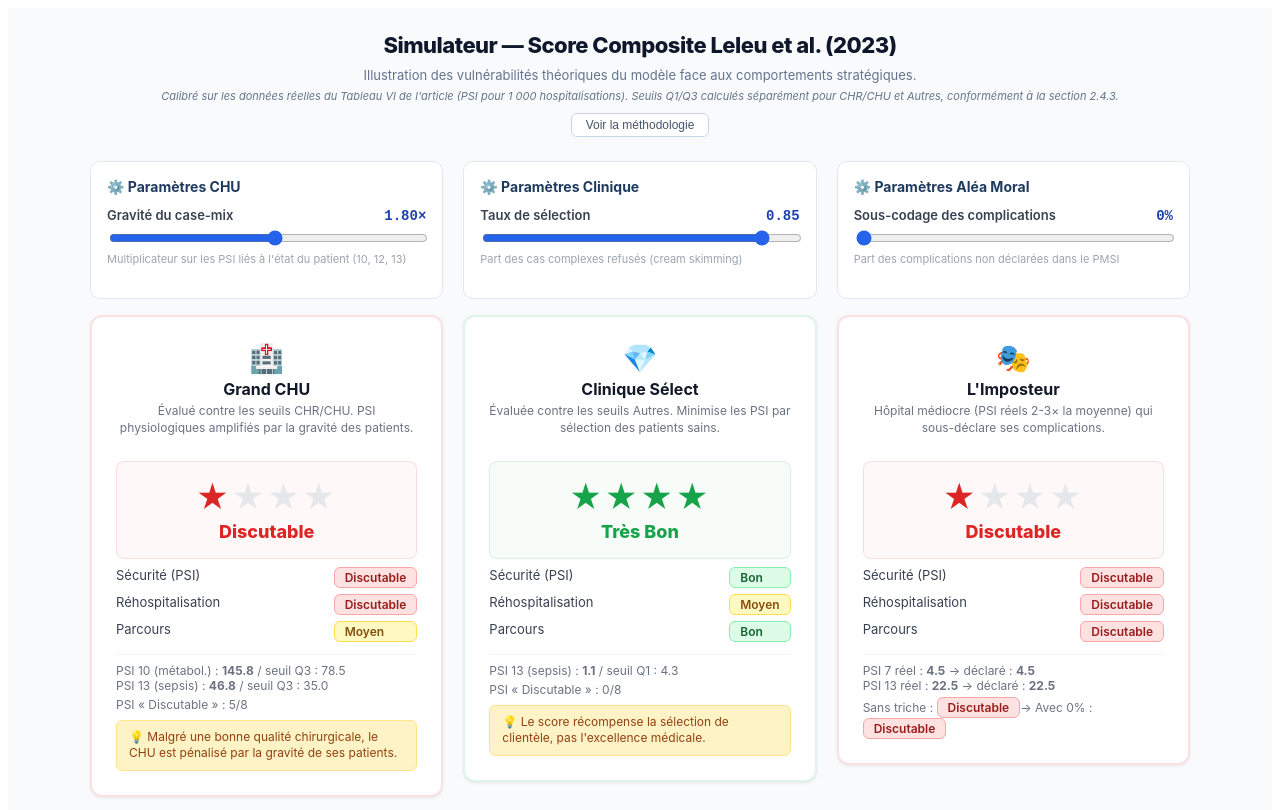
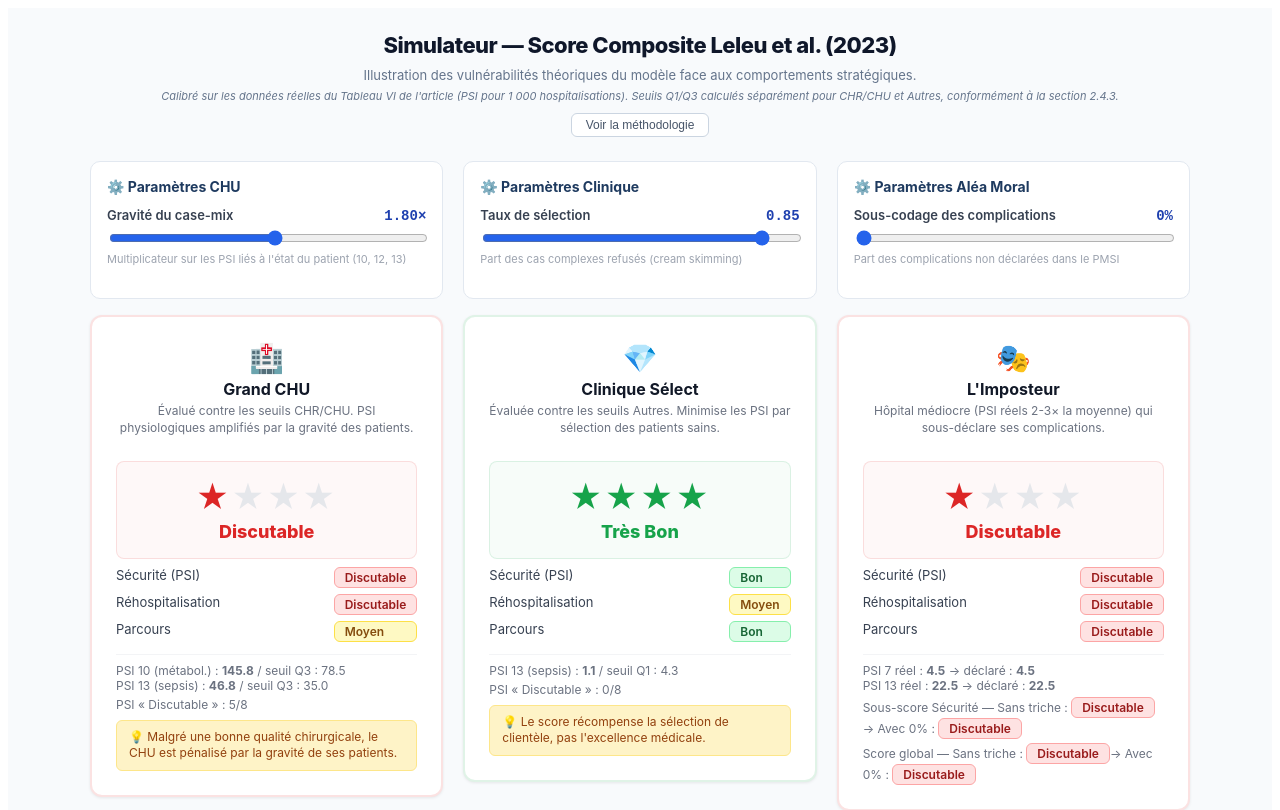
Before and after one commit to RaoufPerso/simulateur-leleu, a React (Vite) app: page / in a window 1280 px wide. Shown: the top 810 px of the page. Built offline with nearby package versions, Linux system fonts and the light colour scheme.

Commit message:
Update reference market and security score display

```diff
--- a/src/App.jsx
+++ b/src/App.jsx
@@ -329,7 +329,7 @@ export default function SimulateurLeleu() {
           maxWidth: 1100, margin: "0 auto 20px", padding: 20, background: "white",
           borderRadius: 10, border: "1px solid #e2e8f0", fontSize: 13, color: "#334155", lineHeight: 1.6,
         }}>
-          <strong>Marché de référence :</strong> 250 établissements CHR + 250 autres, générés par distributions log-normales centrées sur les moyennes nationales (article, Tab. VI). Les PSI sont corrélés via un facteur de gravité commun.
+          <strong>Marché de référence :</strong> 32 établissements CHR/CHU + 468 autres, générés par distributions log-normales centrées sur les moyennes observées (article, Tab. VI). Les PSI sont corrélés via un facteur de gravité commun.
           <br /><strong>Seuils :</strong> Q1 (25e percentile) = « Bon », Q3 (75e percentile) = « Discutable », calculés séparément par catégorie.
           <br /><strong>Règles d'agrégation :</strong> Fidèles à l'Encadré 2 de l'article. ≥2 PSI Discutable → sous-score Discutable. ≥2 sous-scores Discutable → score final D (Discutable).
           <br /><strong>Statut épistémologique :</strong> Cette simulation <em>illustre</em> des vulnérabilités théoriques. Elle ne <em>démontre</em> pas leur existence empirique, qui nécessiterait des données SNDS réelles.
@@ -404,14 +404,20 @@ export default function SimulateurLeleu() {
                 <div>PSI 7 réel : <strong>{(realPSI.PSI7 * 3).toFixed(1)}</strong> → déclaré : <strong>{imposteurData.PSI7.toFixed(1)}</strong></div>
                 <div>PSI 13 réel : <strong>{(realPSI.PSI13 * 3).toFixed(1)}</strong> → déclaré : <strong>{imposteurData.PSI13.toFixed(1)}</strong></div>
                 <div style={{ marginTop: 4 }}>
-                  Sans triche : <Badge text={imposteurSansTriche.label} type={imposteurSansTriche.ssSecu} />
-                  → Avec {triche}% : <Badge text={scoreImposteur.label} type={scoreImposteur.ssSecu} />
+                  Sous-score Sécurité — Sans triche : <Badge text={imposteurSansTriche.ssSecu} type={imposteurSansTriche.ssSecu} />
+                  → Avec {triche}% : <Badge text={scoreImposteur.ssSecu} type={scoreImposteur.ssSecu} />
+                </div>
+                <div style={{ marginTop: 4 }}>
+                  Score global — Sans triche : <Badge text={imposteurSansTriche.label} type={imposteurSansTriche.label === "Très Bon" ? "Bon" : imposteurSansTriche.label} />
+                  → Avec {triche}% : <Badge text={scoreImposteur.label} type={scoreImposteur.label === "Très Bon" ? "Bon" : scoreImposteur.label} />
                 </div>
               </div>
             }
             highlight={scoreImposteur.grade !== imposteurSansTriche.grade
-              ? `${triche}% de sous-codage suffit à changer la note de ${imposteurSansTriche.label} à ${scoreImposteur.label}.`
-              : triche > 0 ? `À ${triche}%, le sous-codage ne suffit pas encore à changer la note.` : null}
+              ? `${triche}% de sous-codage suffit à changer le score global de ${imposteurSansTriche.label} à ${scoreImposteur.label}.`
+              : triche > 0
+                ? `Le sous-codage peut améliorer le sous-score Sécurité sans forcément changer le score global (Réhospitalisation et Parcours restent inchangés).`
+                : null}
           />
         </div>
       </div>
```
